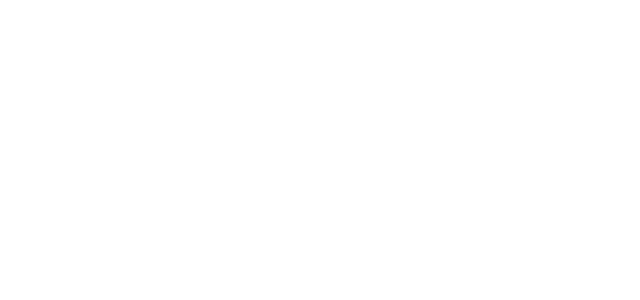
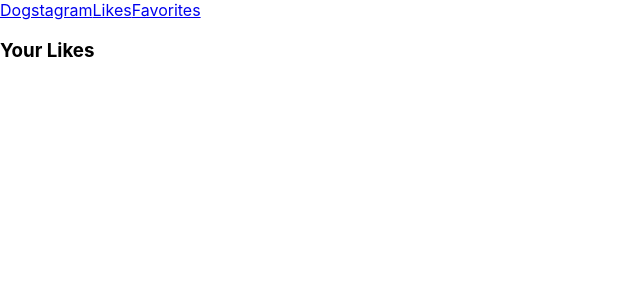
Before and after one commit to Carl-Lundgren/react-project, a React (Create React App) app: page /likes in a window 1280 px wide. Shown: the top 300 px of the page, without its empty margins (0-640 px from the left). Built offline with nearby package versions, Linux system fonts and the light colour scheme; data requests are answered from the project's data file.

Commit message:
actually commiting component work instead of thinking I did when it didn't work

```diff
--- /dev/null
+++ b/db.json
@@ -0,0 +1,16 @@
+{
+  "favorites": [
+    {
+      "id": 1,
+      "title": "json-server",
+      "author": "typicode"
+    }
+  ],
+  "likes": [
+    {
+      "id": 1,
+      "body": "some comment",
+      "postId": 1
+    }
+  ]
+}
--- a/package.json
+++ b/package.json
@@ -6,6 +6,8 @@
     "@testing-library/jest-dom": "^5.14.1",
     "@testing-library/react": "^11.2.7",
     "@testing-library/user-event": "^12.8.3",
+    "concurrently": "^6.2.0",
+    "json-server": "^0.16.3",
     "react": "^17.0.2",
     "react-dom": "^17.0.2",
     "react-router-dom": "^5.2.0",
@@ -14,6 +16,8 @@
   },
   "scripts": {
     "start": "react-scripts start",
+    "json-server": "json-server --watch db.json --port 5000",
+    "dev": "concurrently \"npm start\" \"npm run json-server\"",
     "build": "react-scripts build",
     "test": "react-scripts test",
     "eject": "react-scripts eject"
--- a/src/App.js
+++ b/src/App.js
@@ -1,15 +1,19 @@
 import React from 'react'
 import {BrowserRouter, Route, Switch} from 'react-router-dom'
-import About from './components/About'
+import Likes from './components/Likes'
+import Favorites from './components/Favorites'
 import Home from './components/Home'
+import Nav from './components/Navigation'
 
 function App() {
   return (
     <div className="App">
       <BrowserRouter>
+        <Nav/>
         <Switch>
           <Route exact path="/" component={Home}/>
-          <Route exact path="/about" component={About}/>
+          <Route exact path="/likes" component={Likes}/>
+          <Route exact path="/favorites" component={Favorites}/>
         </Switch>
       </BrowserRouter>
     </div>
--- a/src/components/About.js
+++ /dev/null
@@ -1,11 +0,0 @@
-import React from 'react'
-
-export default function About() {
-    return (
-        <div>
-            <h3>
-                About page
-            </h3>
-        </div>
-    )
-}
--- /dev/null
+++ b/src/components/Dog.js
@@ -0,0 +1,17 @@
+import React, { Component } from 'react'
+
+export default class Dog extends Component {
+    state = {
+        liked: false,
+        favorited: false
+    }
+
+    render() {
+        return (
+            <div>
+                <img src={pic} alt="Cute Dog" width="250" />
+
+            </div>
+        )
+    }
+}
--- /dev/null
+++ b/src/components/Favorites.js
@@ -0,0 +1,20 @@
+import React, { Component } from 'react'
+import Dog from './Dog'
+
+export default class Favorites extends Component {
+    componentDidMount(){
+        fetch('http://localhost:5000/favorites')
+        .then(response => response.json)
+        .then(data => console.log(data))
+    };
+
+    render() {
+        return (
+            <div>
+
+                <h3> Your Favorites </h3>
+
+            </div>
+        )
+    }
+};
--- a/src/components/Home.js
+++ b/src/components/Home.js
@@ -1,13 +1,24 @@
 import React, { Component } from 'react'
+import Dog from './Dog'
 
 export default class Home extends Component {
+    state = {
+        pic: ""
+    }
+
+    componentDidMount(){
+        fetch('https://dog.ceo/api/breeds/image/random')
+        .then(response => response.json)
+        .then(data => this.setState({
+            pic: data.message
+        }))
+    }
+
     render() {
         return (
             <div>
-                <h1>
-                    Home Page
-                </h1>
+                <Dog pic={this.state.pic}/>
             </div>
         )
     }
-}
+};
--- /dev/null
+++ b/src/components/Likes.js
@@ -0,0 +1,20 @@
+import React, { Component } from 'react'
+import Dog from './Dog'
+
+export default class Likes extends Component {
+    componentDidMount(){
+        fetch('http://localhost:5000/likes')
+        .then(response => response.json)
+        .then(data => console.log(data))
+    };
+
+    render() {
+        return (
+            <div>
+
+                <h3> Your Likes </h3>
+
+            </div>
+        )
+    }
+};
--- /dev/null
+++ b/src/components/Navigation.js
@@ -0,0 +1,22 @@
+import React, { Component } from 'react'
+import { Link } from 'react-router-dom'
+
+
+export default class Home extends Component {
+    render() {
+        return (
+            <div>
+                <Link to="/">
+                    Dogstagram
+                </Link>
+                <Link to="/likes">
+                    Likes
+                </Link>
+                <Link to="/favorites">
+                    Favorites
+                </Link>
+
+            </div>
+        )
+    }
+}
```
Also changed, not shown: 1 other file (tests, documents, lock files or other folders).
